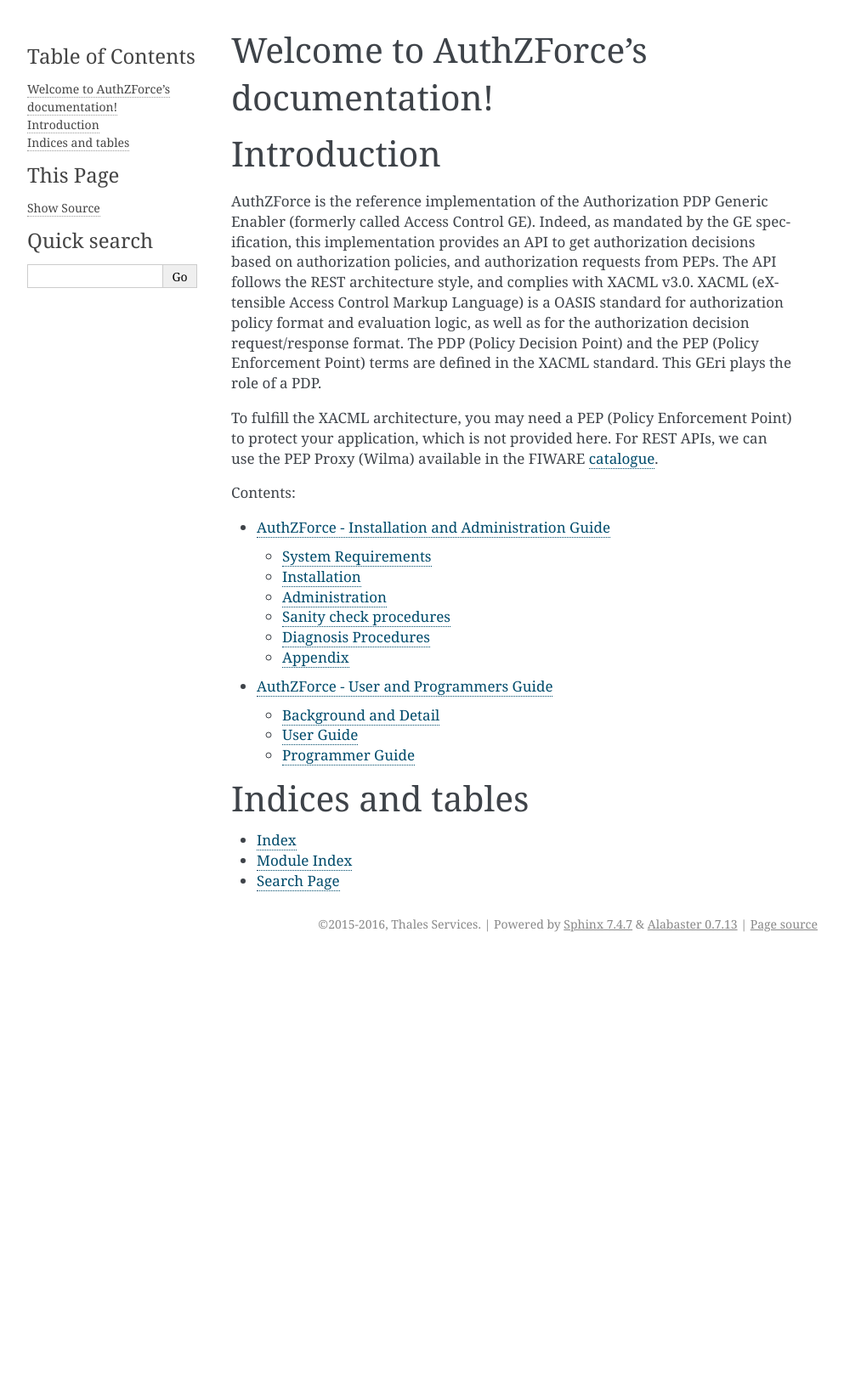
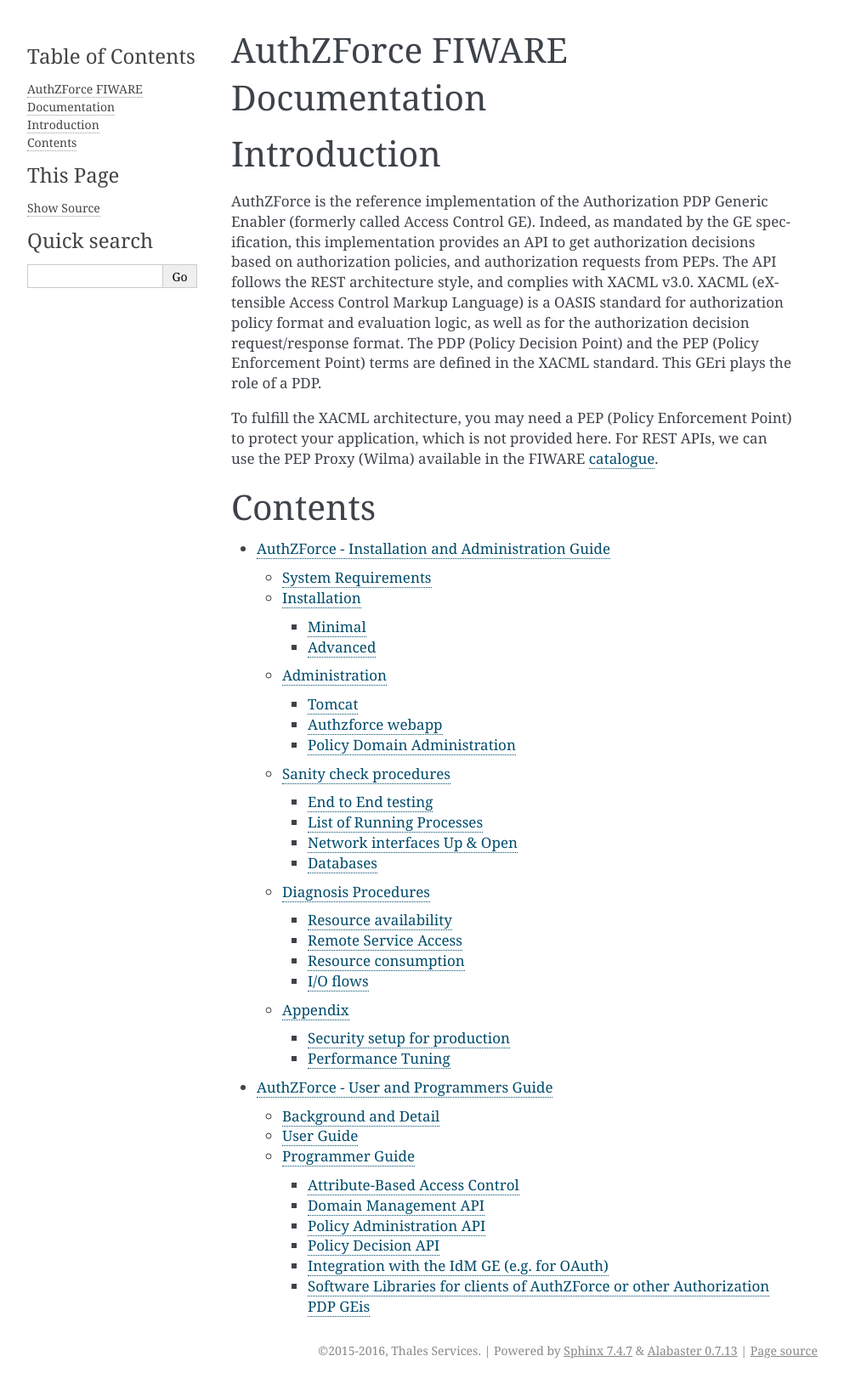
Before and after one commit to authzforce/fiware, a Sphinx documentation site: the page built from doc/index.rst, in a window 1280 px wide. Shown: the whole page at 85% size, without its empty margins (148-1141 px from the left). Built offline with Sphinx 7.4.7, drawn with Linux system fonts in a browser that asks for light colours; formulas are drawn with MathJax 3; before the commit the page ends 1127 px from its top, so only the background shows below that.

Commit message:
modified TOC

```diff
--- a/doc/index.rst
+++ b/doc/index.rst
@@ -3,8 +3,8 @@
    You can adapt this file completely to your liking, but it should at least
    contain the root `toctree` directive.
 
-Welcome to AuthZForce's documentation!
-======================================
+AuthZForce FIWARE Documentation
+===============================
 
 Introduction
 ============
@@ -13,18 +13,19 @@
 
 To fulfill the XACML architecture, you may need a PEP (Policy Enforcement Point) to protect your application, which is not provided here. For REST APIs, we can use the PEP Proxy (Wilma) available in the FIWARE `catalogue <http://catalogue.fiware.org/enablers/pep-proxy-wilma>`_.
 
-Contents:
+Contents
+========
 
 .. toctree::
-   :maxdepth: 2
+   :maxdepth: 3
 
    InstallationAndAdministrationGuide.rst
    UserAndProgrammersGuide.rst
 
 
-Indices and tables
-==================
+.. Indices and tables
+.. ==================
 
-* :ref:`genindex`
-* :ref:`modindex`
-* :ref:`search`
+.. * :ref:`genindex`
+.. * :ref:`modindex`
+.. * :ref:`search`
```
